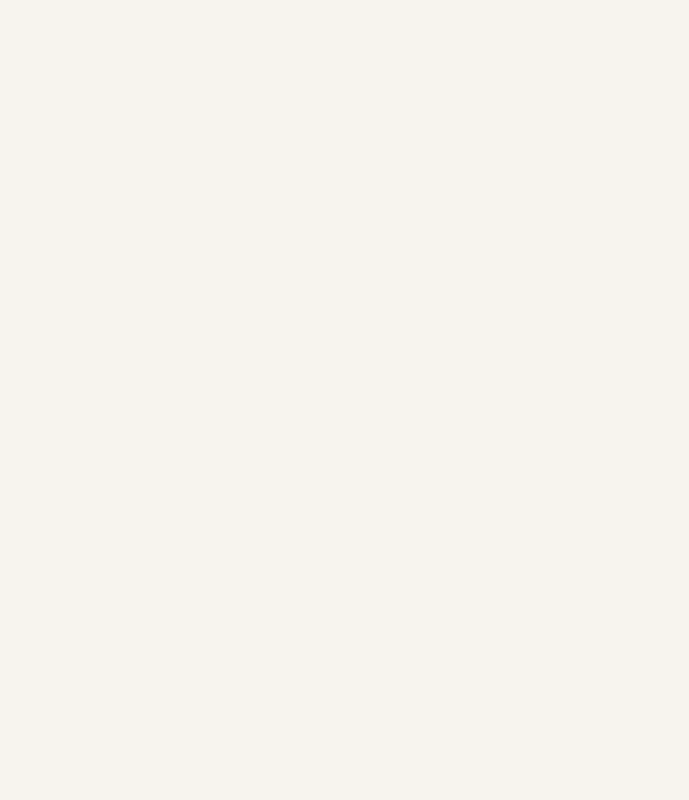
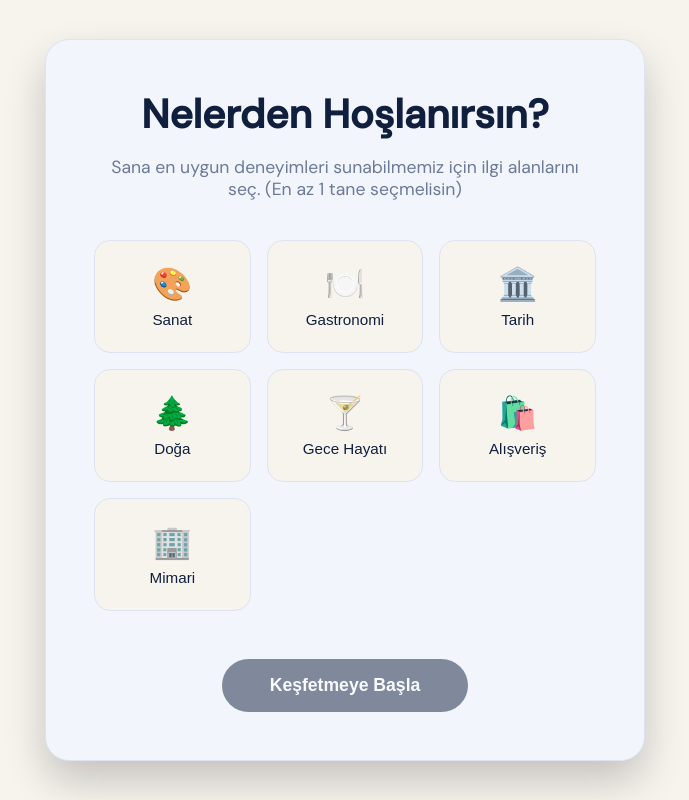
Before and after one commit to silakozik/PocketGuide, a React (Vite) app in the folder apps/web/: page /onboarding in a window 1280 px wide. Before the commit this address had no page. Shown: the whole page, without its empty margins (295-984 px from the left). Built offline with nearby package versions, Linux system fonts and the light colour scheme.

Commit message:
feat(web): add user onboarding flow and profile interests management

```diff
--- a/apps/web/src/App.tsx
+++ b/apps/web/src/App.tsx
@@ -1,17 +1,36 @@
-import { BrowserRouter, Route, Routes } from "react-router-dom";
+import { useEffect } from "react";
+import { BrowserRouter, Route, Routes, useNavigate, useLocation } from "react-router-dom";
 
 import LandingPage from "./pages/LandingPage";
 import MapPage from "./pages/MapPage";
 import ProfilePage from "./pages/ProfilePage";
+import OnboardingPage from "./pages/OnboardingPage";
+
+function OnboardingGuard({ children }: { children: React.ReactNode }) {
+  const navigate = useNavigate();
+  const location = useLocation();
+
+  useEffect(() => {
+    const hasOnboarded = localStorage.getItem("pg_has_onboarded");
+    if (!hasOnboarded && location.pathname !== "/onboarding") {
+      navigate("/onboarding");
+    }
+  }, [navigate, location]);
+
+  return <>{children}</>;
+}
 
 export default function App() {
   return (
     <BrowserRouter>
-      <Routes>
-        <Route path="/" element={<LandingPage />} />
-        <Route path="/map" element={<MapPage />} />
-        <Route path="/profile" element={<ProfilePage />} />
-      </Routes>
+      <OnboardingGuard>
+        <Routes>
+          <Route path="/" element={<LandingPage />} />
+          <Route path="/onboarding" element={<OnboardingPage />} />
+          <Route path="/map" element={<MapPage />} />
+          <Route path="/profile" element={<ProfilePage />} />
+        </Routes>
+      </OnboardingGuard>
     </BrowserRouter>
   );
 }
--- /dev/null
+++ b/apps/web/src/pages/OnboardingPage.tsx
@@ -0,0 +1,71 @@
+import { useState, useEffect } from "react";
+import { useNavigate } from "react-router-dom";
+import "./onboarding.css";
+
+export const INTERESTS = [
+  { id: "art", label: "Sanat", icon: "🎨" },
+  { id: "gastronomy", label: "Gastronomi", icon: "🍽️" },
+  { id: "history", label: "Tarih", icon: "🏛️" },
+  { id: "nature", label: "Doğa", icon: "🌲" },
+  { id: "nightlife", label: "Gece Hayatı", icon: "🍸" },
+  { id: "shopping", label: "Alışveriş", icon: "🛍️" },
+  { id: "architecture", label: "Mimari", icon: "🏢" }
+];
+
+export default function OnboardingPage() {
+  const [selected, setSelected] = useState<string[]>([]);
+  const navigate = useNavigate();
+
+  useEffect(() => {
+    // If they somehow land here but already onboarded, maybe let them be or redirect.
+    // Actually if they are here manually they might want to see it, but let's just
+    // leave it as is.
+  }, []);
+
+  const toggleInterest = (id: string) => {
+    setSelected(prev =>
+      prev.includes(id) ? prev.filter(i => i !== id) : [...prev, id]
+    );
+  };
+
+  const handleComplete = () => {
+    localStorage.setItem("pg_has_onboarded", "true");
+    localStorage.setItem("pg_user_interests", JSON.stringify(selected));
+    navigate("/");
+  };
+
+  return (
+    <div className="onboarding-viewport">
+      <div className="onboarding-container">
+        <h1 className="onboarding-title">Nelerden Hoşlanırsın?</h1>
+        <p className="onboarding-subtitle">
+          Sana en uygun deneyimleri sunabilmemiz için ilgi alanlarını seç. (En az 1 tane seçmelisin)
+        </p>
+
+        <div className="interests-grid">
+          {INTERESTS.map(interest => {
+            const isSelected = selected.includes(interest.id);
+            return (
+              <button
+                key={interest.id}
+                className={`interest-card ${isSelected ? "selected" : ""}`}
+                onClick={() => toggleInterest(interest.id)}
+              >
+                <span className="interest-icon">{interest.icon}</span>
+                <span className="interest-label">{interest.label}</span>
+              </button>
+            );
+          })}
+        </div>
+
+        <button
+          className="onboarding-submit-btn"
+          disabled={selected.length === 0}
+          onClick={handleComplete}
+        >
+          Keşfetmeye Başla
+        </button>
+      </div>
+    </div>
+  );
+}
--- a/apps/web/src/pages/ProfilePage.tsx
+++ b/apps/web/src/pages/ProfilePage.tsx
@@ -1,4 +1,5 @@
-import { useState } from "react";
+import { useState, useEffect } from "react";
+import { INTERESTS } from "./OnboardingPage";
 import { Link } from "react-router-dom";
 import { Nav } from "../components/Nav";
 import { Footer } from "../components/Footer";
@@ -16,7 +17,28 @@ const SAVED_PLACES = [
 
 export default function ProfilePage() {
   const [activeTab, setActiveTab] = useState("trips");
+  const [userInterests, setUserInterests] = useState<string[]>([]);
+  const [isEditingInterests, setIsEditingInterests] = useState(false);
 
+  useEffect(() => {
+    const saved = localStorage.getItem("pg_user_interests");
+    if (saved) {
+      try {
+        setUserInterests(JSON.parse(saved));
+      } catch (e) {}
+    }
+  }, []);
+
+  const toggleInterest = (id: string) => {
+    setUserInterests(prev =>
+      prev.includes(id) ? prev.filter(i => i !== id) : [...prev, id]
+    );
+  };
+
+  const saveInterests = () => {
+    localStorage.setItem("pg_user_interests", JSON.stringify(userInterests));
+    setIsEditingInterests(false);
+  };
   return (
     <>
       <Nav />
@@ -52,6 +74,12 @@ export default function ProfilePage() {
               onClick={() => setActiveTab("saved")}
             >
               <span className="p-nav-icon">🔖</span> Kaydedilenler
+            </button>
+            <button
+              className={`p-nav-btn ${activeTab === "interests" ? "active" : ""}`}
+              onClick={() => setActiveTab("interests")}
+            >
+              <span className="p-nav-icon">🎯</span> İlgi Alanları
             </button>
             <button
               className={`p-nav-btn ${activeTab === "stats" ? "active" : ""}`}
@@ -138,6 +166,65 @@ export default function ProfilePage() {
             </div>
           )}
 
+          {activeTab === "interests" && (
+            <div className="p-tab-fade-in">
+              <div style={{ display: "flex", justifyContent: "space-between", alignItems: "center", marginBottom: "1rem" }}>
+                <h2 className="p-section-title" style={{ margin: 0 }}>İlgi Alanlarım</h2>
+                <button
+                  className="profile-btn-primary"
+                  style={{ padding: "0.5rem 1rem", fontSize: "0.9rem", border: "none", cursor: "pointer", borderRadius: "8px", background: "var(--ink)", color: "var(--gold)" }}
+                  onClick={() => {
+                    if (isEditingInterests) {
+                      saveInterests();
+                    } else {
+                      setIsEditingInterests(true);
+                    }
+                  }}
+                >
+                  {isEditingInterests ? "Kaydet" : "Düzenle"}
+                </button>
+              </div>
+
+              <div className="interests-grid" style={{
+                display: "grid",
+                gridTemplateColumns: "repeat(auto-fill, minmax(130px, 1fr))",
+                gap: "1rem"
+              }}>
+                {INTERESTS.map(interest => {
+                  const isSelected = userInterests.includes(interest.id);
+                  if (!isEditingInterests && !isSelected) return null; // Hide non-selected if not editing
+
+                  return (
+                    <div
+                      key={interest.id}
+                      className={`interest-card ${isSelected ? "selected" : ""}`}
+                      onClick={() => isEditingInterests && toggleInterest(interest.id)}
+                      style={{
+                        cursor: isEditingInterests ? "pointer" : "default",
+                        opacity: !isEditingInterests && !isSelected ? 0.5 : 1,
+                        background: isSelected ? "var(--ink)" : "var(--white)",
+                        color: isSelected ? "var(--gold)" : "var(--ink)",
+                        border: "1px solid var(--border)",
+                        borderRadius: "16px",
+                        padding: "1.5rem 1rem",
+                        display: "flex",
+                        flexDirection: "column",
+                        alignItems: "center",
+                        gap: "0.5rem"
+                      }}
+                    >
+                      <span className="interest-icon" style={{ fontSize: "2rem" }}>{interest.icon}</span>
+                      <span className="interest-label" style={{ fontWeight: 500 }}>{interest.label}</span>
+                    </div>
+                  );
+                })}
+                {!isEditingInterests && userInterests.length === 0 && (
+                  <p style={{ color: "var(--muted)", gridColumn: "1 / -1" }}>Henüz ilgi alanı seçilmemiş.</p>
+                )}
+              </div>
+            </div>
+          )}
+
           {activeTab === "settings" && (
             <div className="p-tab-fade-in">
               <h2 className="p-section-title">Ayarlar</h2>
--- /dev/null
+++ b/apps/web/src/pages/onboarding.css
@@ -0,0 +1,106 @@
+/* Onboarding Styles */
+.onboarding-viewport {
+  min-height: 100vh;
+  display: flex;
+  align-items: center;
+  justify-content: center;
+  background: var(--bg, #f7f4ee);
+  padding: 2rem;
+}
+
+.onboarding-container {
+  background: var(--surface, #f2f5fb);
+  border: 1px solid var(--border, #dde3f0);
+  border-radius: 24px;
+  padding: 3rem;
+  max-width: 600px;
+  width: 100%;
+  box-shadow: 0 20px 40px rgba(0, 0, 0, 0.2);
+  text-align: center;
+}
+
+.onboarding-title {
+  font-size: 2.5rem;
+  font-weight: 700;
+  margin-bottom: 1rem;
+  color: var(--ink, #0f1f3d);
+}
+
+.onboarding-subtitle {
+  color: var(--muted, #6b7a99);
+  font-size: 1.1rem;
+  margin-bottom: 2.5rem;
+}
+
+.interests-grid {
+  display: grid;
+  grid-template-columns: repeat(auto-fill, minmax(130px, 1fr));
+  gap: 1rem;
+  margin-bottom: 3rem;
+  text-align: left;
+}
+
+.interest-card {
+  background: var(--bg, #f7f4ee);
+  border: 1px solid var(--border, #dde3f0);
+  border-radius: 16px;
+  padding: 1.5rem 1rem;
+  display: flex;
+  flex-direction: column;
+  align-items: center;
+  gap: 0.5rem;
+  cursor: pointer;
+  transition: all 0.3s cubic-bezier(0.4, 0, 0.2, 1);
+  color: var(--text, #0f1f3d);
+}
+
+.interest-card:hover {
+  border-color: var(--ink, #0f1f3d);
+  transform: translateY(-2px);
+  background: rgba(15, 31, 61, 0.05); /* using ink color */
+}
+
+.interest-card.selected {
+  background: var(--ink, #0f1f3d);
+  border-color: var(--ink, #0f1f3d);
+  transform: scale(1.05);
+  box-shadow: 0 8px 20px rgba(15, 31, 61, 0.3);
+}
+
+.interest-card.selected .interest-label {
+  color: var(--gold, #e8c547);
+}
+
+.interest-icon {
+  font-size: 2rem;
+}
+
+.interest-label {
+  font-weight: 500;
+  font-size: 0.95rem;
+  transition: color 0.3s;
+}
+
+.onboarding-submit-btn {
+  background: var(--ink, #0f1f3d);
+  color: #fff;
+  border: none;
+  border-radius: 50px;
+  padding: 1rem 3rem;
+  font-size: 1.1rem;
+  font-weight: 600;
+  cursor: pointer;
+  transition: all 0.3s ease;
+}
+
+.onboarding-submit-btn:disabled {
+  opacity: 0.5;
+  cursor: not-allowed;
+  transform: none;
+}
+
+.onboarding-submit-btn:not(:disabled):hover {
+  background: var(--ink2, #1a3560);
+  transform: translateY(-2px);
+  box-shadow: 0 8px 16px rgba(15, 31, 61, 0.4);
+}
```
